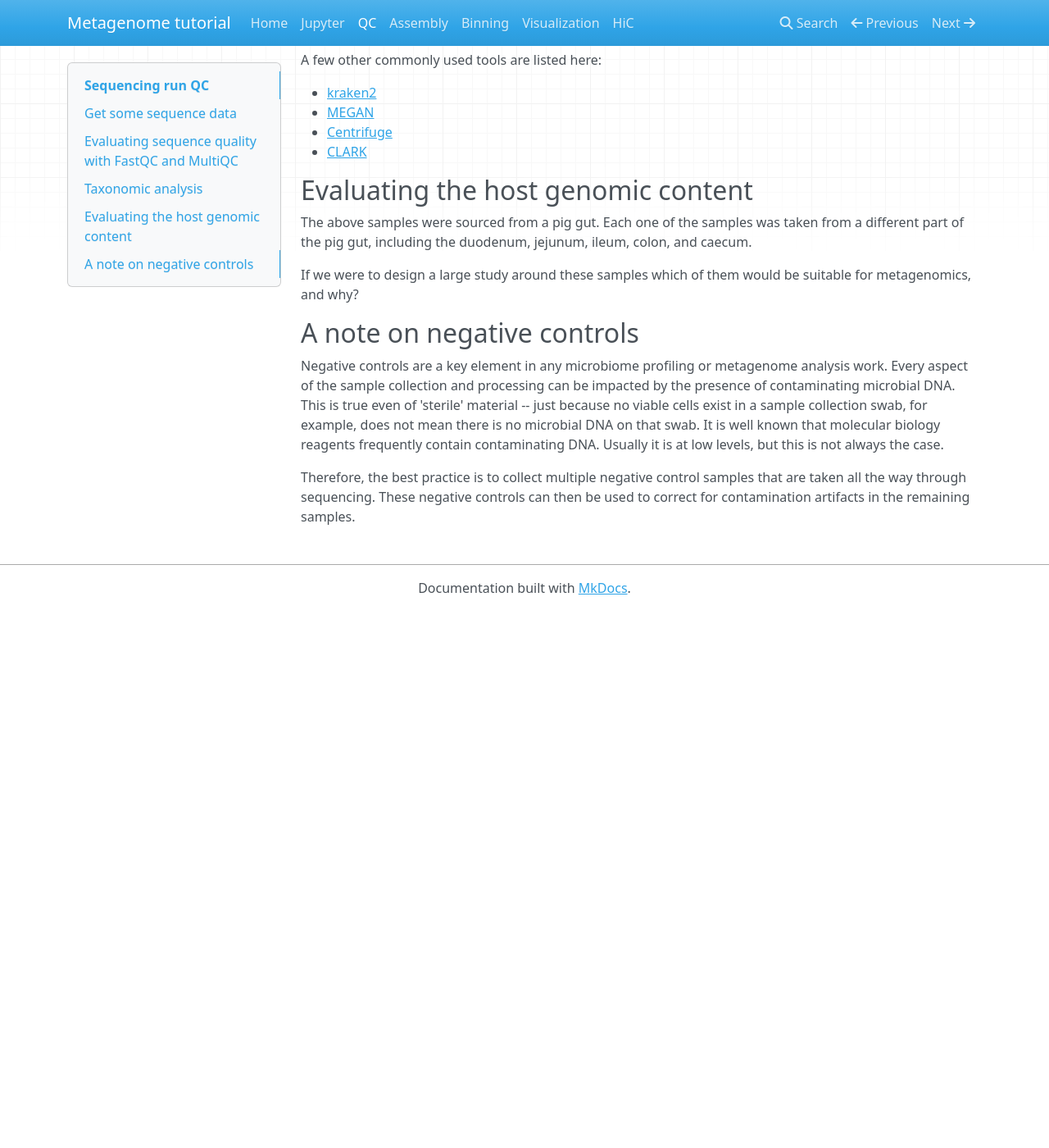
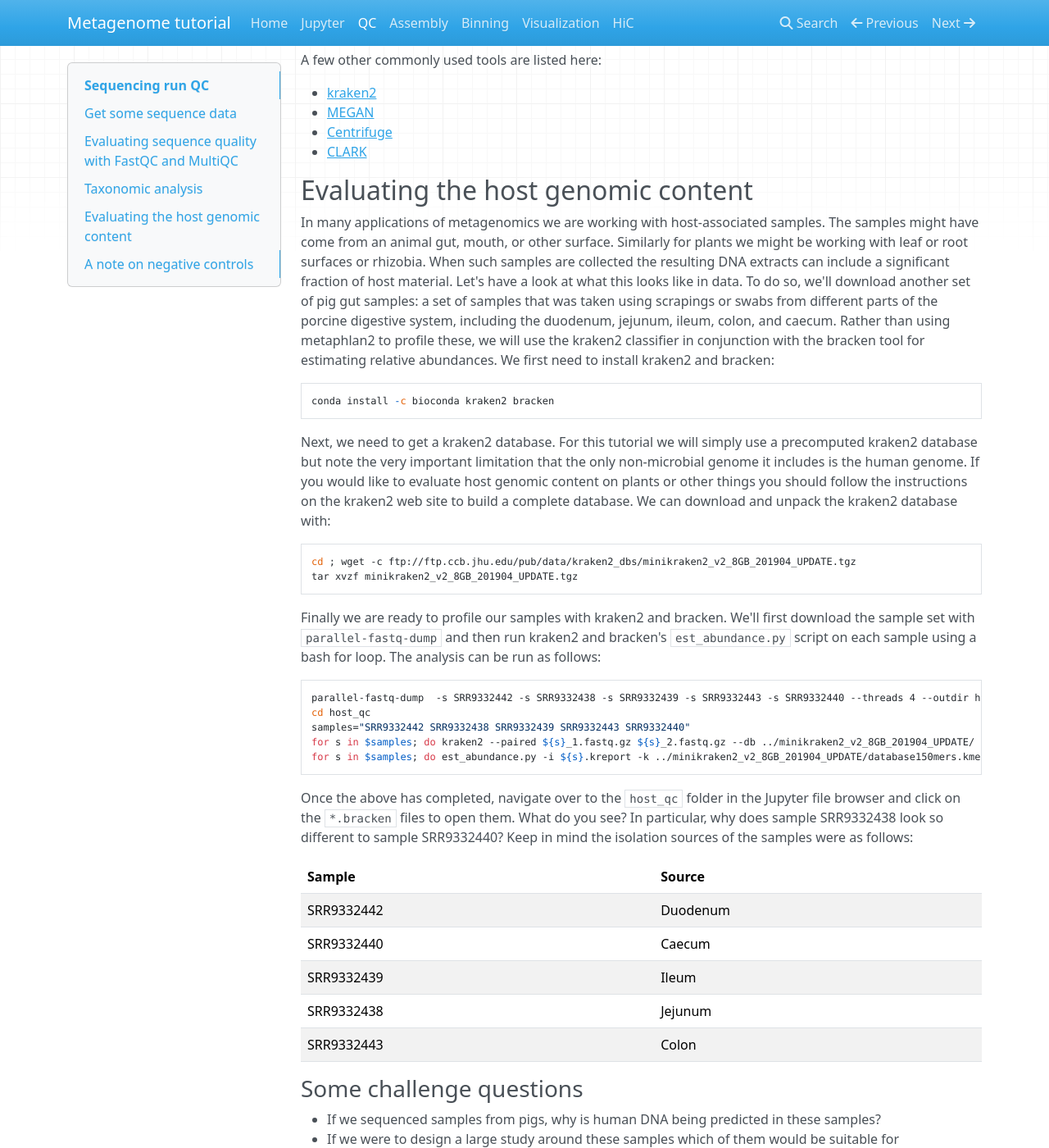
Before and after one commit to thegeneschool/metagenomics, an MkDocs documentation site: the page built from docs/qc.md, in a window 1280 px wide and 1400 px high, scrolled down 3790 px. Shown: the whole window at 82% size. Built offline with MkDocs 1.6.1, drawn with Linux system fonts in a browser that asks for light colours; nearby versions of some CDN libraries; old or Windows-style settings are respelled for this version of MkDocs; before the commit the page ends 4535 px from its top, so only the background shows below that; some of the changed text lies outside the part shown.

Commit message:
[AD] adds host content profiling with kraken2 and challenge questions

````diff
--- a/docs/qc.md
+++ b/docs/qc.md
@@ -62,10 +62,6 @@ To open it, we need to right click (or two-finger tap) on the file name to get a
 Click the option to "Open in a New Browser Tab". From here we can evaluate the quality of the libraries.
 
 
-
-
-
-
 ## Taxonomic analysis
 
 Metagenome taxonomic analysis offers a means to estimate a microbial community profile from metagenomic sequence data.
@@ -122,10 +118,56 @@ A few other commonly used tools are listed here:
 
 ## Evaluating the host genomic content
 
-The above samples were sourced from a pig gut. Each one of the samples was taken from a different part of the pig gut, including the duodenum, jejunum, ileum, colon, and caecum.
+In many applications of metagenomics we are working with host-associated samples.
+The samples might have come from an animal gut, mouth, or other surface.
+Similarly for plants we might be working with leaf or root surfaces or rhizobia.
+When such samples are collected the resulting DNA extracts can include a significant fraction of host material.
+Let's have a look at what this looks like in data.
+To do so, we'll download another set of pig gut samples: a set of samples that was taken using scrapings or swabs from different parts of the porcine digestive system, including the duodenum, jejunum, ileum, colon, and caecum.
+Rather than using metaphlan2 to profile these, we will use the kraken2 classifier in conjunction with the bracken tool for estimating relative abundances.
+We first need to install kraken2 and bracken:
+```
+conda install -c bioconda kraken2 bracken
+```
 
-If we were to design a large study around these samples which of them would be suitable for metagenomics, and why?
+Next, we need to get a kraken2 database.
+For this tutorial we will simply use a precomputed kraken2 database but note the very important limitation that the only non-microbial genome it includes is the human genome.
+If you would like to evaluate host genomic content on plants or other things you should follow the instructions on the kraken2 web site to build a complete database.
+We can download and unpack the kraken2 database with:
+```
+cd ; wget -c ftp://ftp.ccb.jhu.edu/pub/data/kraken2_dbs/minikraken2_v2_8GB_201904_UPDATE.tgz
+tar xvzf minikraken2_v2_8GB_201904_UPDATE.tgz
+```
 
+Finally we are ready to profile our samples with kraken2 and bracken.
+We'll first download the sample set with `parallel-fastq-dump` and then run kraken2 and bracken's `est_abundance.py` script on each sample using a bash for loop.
+The analysis can be run as follows:
+```
+parallel-fastq-dump  -s SRR9332442 -s SRR9332438 -s SRR9332439 -s SRR9332443 -s SRR9332440 --threads 4 --outdir host_qc/ --split-files --gzip
+cd host_qc
+samples="SRR9332442 SRR9332438 SRR9332439 SRR9332443 SRR9332440"
+for s in $samples; do kraken2 --paired ${s}_1.fastq.gz ${s}_2.fastq.gz --db ../minikraken2_v2_8GB_201904_UPDATE/ --report ${s}.kreport > ${s}.kraken; done
+for s in $samples; do est_abundance.py -i ${s}.kreport -k ../minikraken2_v2_8GB_201904_UPDATE/database150mers.kmer_distrib -o ${s}.bracken; done
+```
+
+Once the above has completed, navigate over to the `host_qc` folder in the Jupyter file browser and click on the `*.bracken` files to open them.
+What do you see?
+In particular, why does sample SRR9332438 look so different to sample SRR9332440?
+Keep in mind the isolation sources of the samples were as follows:
+
+| Sample     | Source   |
+|------------|----------|
+| SRR9332442 | Duodenum |
+| SRR9332440 | Caecum   |
+| SRR9332439 | Ileum    |
+| SRR9332438 | Jejunum  |
+| SRR9332443 | Colon    |
+
+### Some challenge questions
+* If we sequenced samples from pigs, why is human DNA being predicted in these samples?
+* If we were to design a large study around these samples which of them would be suitable for metagenomics, and why?
+* How much sequencing data would we need to generate from sample SRR9332440 to reconstruct the genome of the _Bifidobacterium_ in that sample? What about the _E. coli_?
+* Are there really six species of _Lactobacillus_ present in SRR9332440?
 
 ## A note on negative controls
 
````
